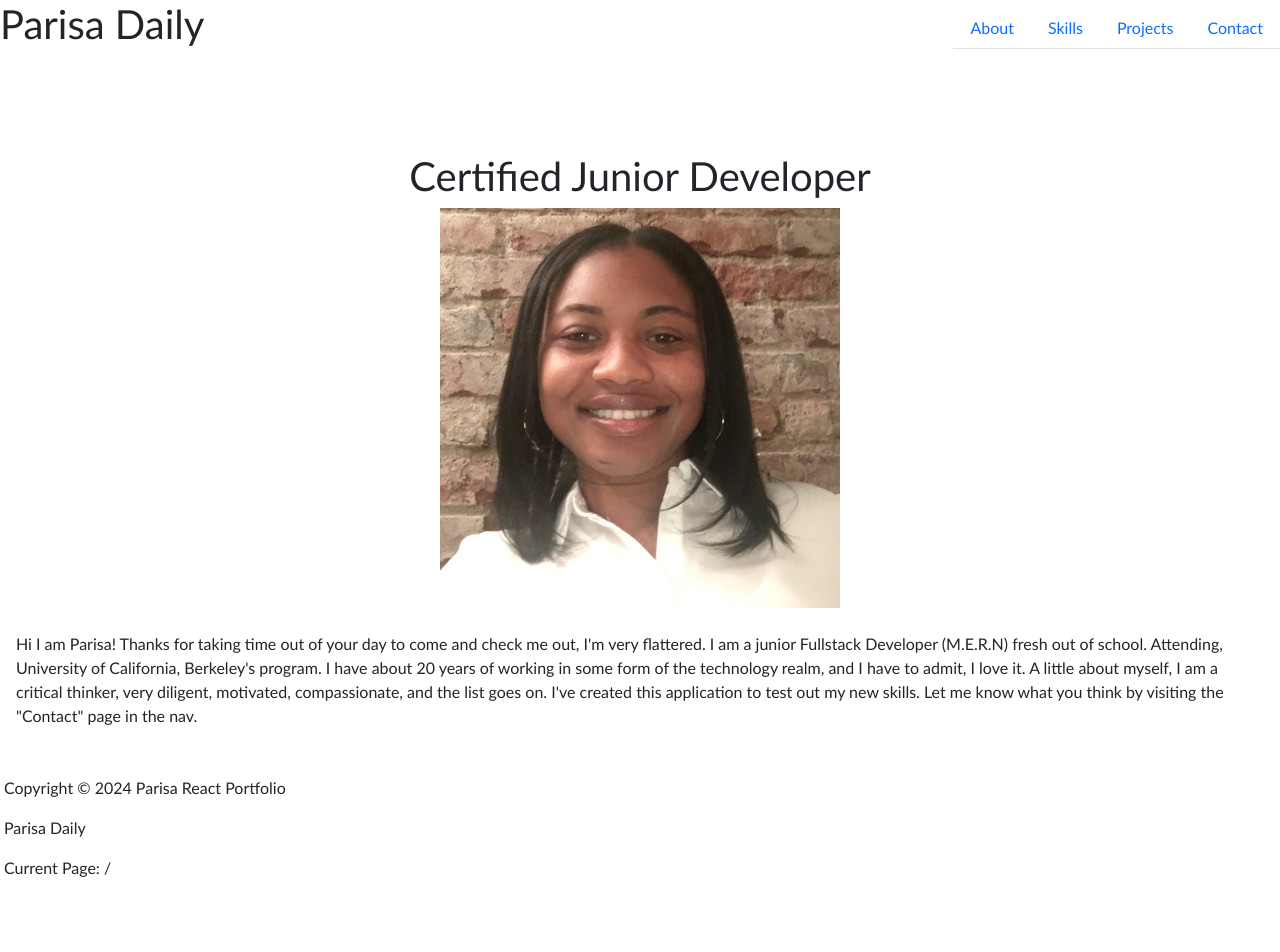
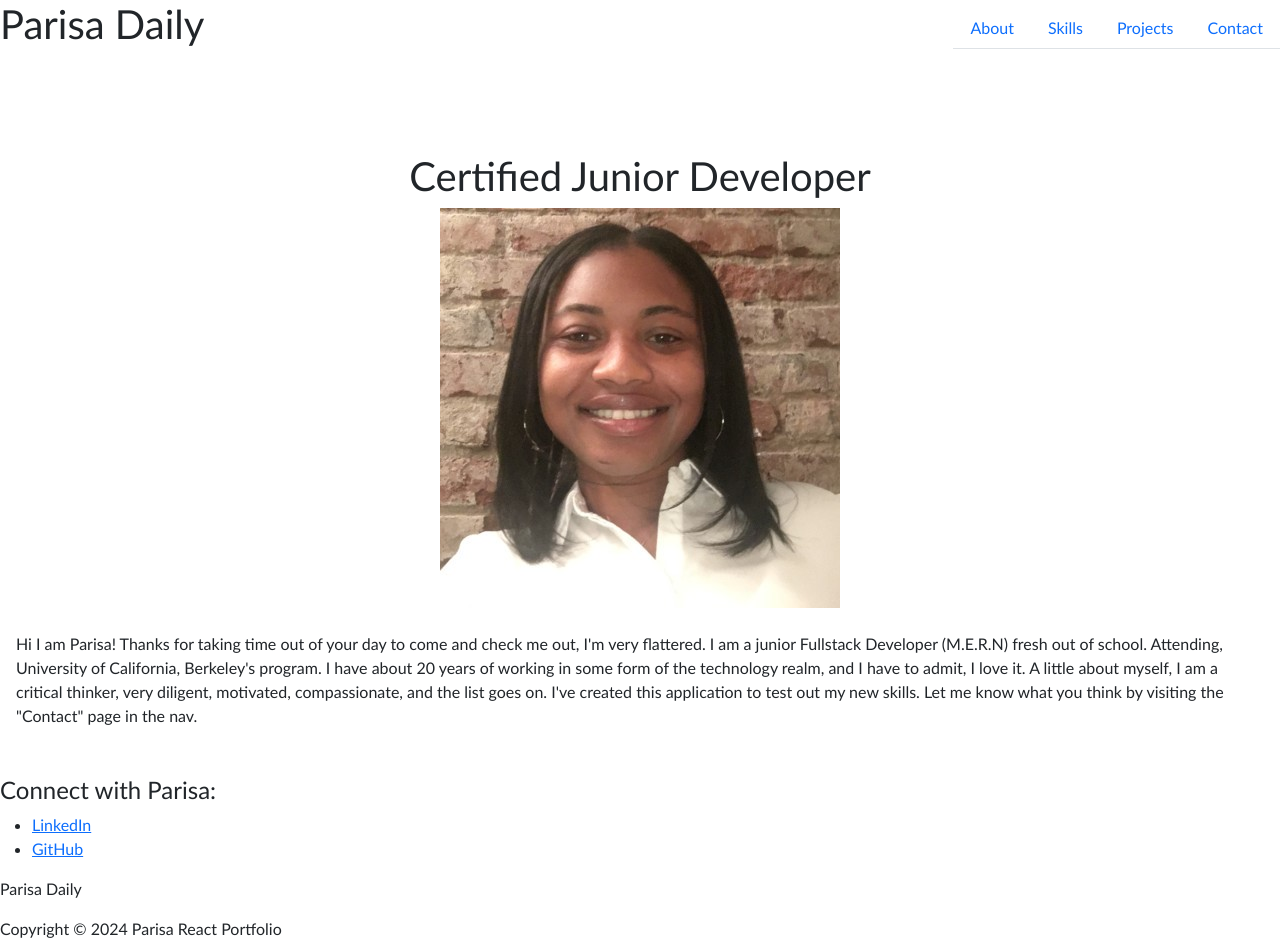
Before and after one commit to pada2024/Parisa-React-Portfolio, a React (Vite) app: page / in a window 1280 px wide. Shown: the top 952 px of the page. Before the commit the page ends 896 px from the top, so only its background shows below. Built offline with nearby package versions, Linux system fonts and the light colour scheme.

Commit message:
Added social links

```diff
--- a/src/App.jsx
+++ b/src/App.jsx
@@ -4,6 +4,8 @@ import { Outlet } from 'react-router-dom';
 import React from 'react';
 import Footer from './components/Footer';
 import { useLocation } from "react-router-dom";
+import SocialLinks from './components/SocialLinks';
+
 
 function App() {
   const currentPage = useLocation().pathname;
@@ -14,6 +16,10 @@ function App() {
         <Outlet />
       </main>
       <Footer />
+      <SocialLinks />
+      <p>Parisa Daily</p>
+      <p>Copyright &copy; {new Date().getFullYear()} Parisa React Portfolio</p>
+
 
     </div>
   );
--- a/src/components/Footer.jsx
+++ b/src/components/Footer.jsx
@@ -1,41 +1,13 @@
 import { useLocation } from 'react-router-dom';
 import React from 'react';
+
 
 function Footer() {
   const currentPage = useLocation().pathname;
 
-  const icons = [
-    {
-      name: "fab fa-github",
-      link: "https://github.com/pada2024"
-    },
-    {
-      name: "fab fa-linkedin",
-      link: "https://www.linkedin.com/in/p-d-747436186/"
-    },
-    {
-      name: "fab fa-stack-overflow",
-      link: "https://stackoverflow.com/"
-    }
-  ]
+  return (
+    <footer>
 
-  return (
-    <footer className="flex-row px-1">
-      <p>Copyright &copy; {new Date().getFullYear()} Parisa React Portfolio</p>
-      <p>Parisa Daily</p>
-      <div>
-        {icons.map((icon, index) => (
-          <a key={index} href={icon.link} target="_blank" rel="noopener noreferrer">
-            <i className={icon.name}></i>
-          </a>
-        ))}
-      </div>
-      {icons.map(icon =>
-      (
-        <a href={icon.link} key={icon.name} target="_blank" rel="noopener noreferrer"><i className={icon.name}></i></a>
-      )
-      )}
-      <p>Current Page: {currentPage}</p>
 
     </footer>
   );
--- /dev/null
+++ b/src/components/SocialLinks.jsx
@@ -0,0 +1,22 @@
+import React from 'react';
+
+const SocialLinks = () => {
+    return (
+      <div>
+        <h4>Connect with Parisa:</h4>
+        <ul>
+          <li>
+            <a href="https://www.linkedin.com/in/p-d-747436186/" target="_blank" rel="noopener noreferrer">
+              LinkedIn
+            </a>
+          </li>
+          <li>
+            <a href="https://github.com/pada2024" target="_blank" rel="noopener noreferrer">
+              GitHub
+            </a>
+          </li>
+        </ul>
+      </div>
+    );
+  };
+  export default SocialLinks;
```
